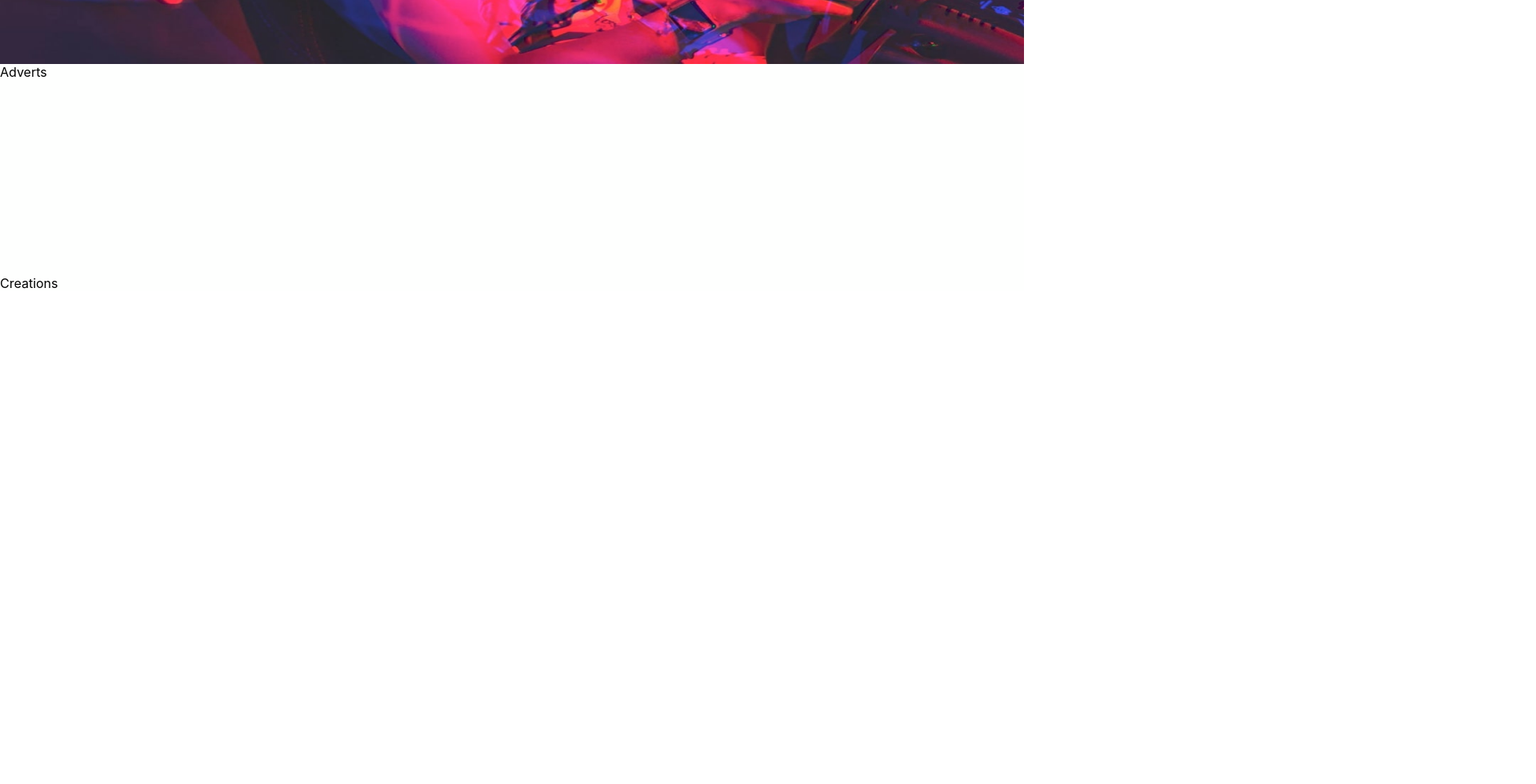
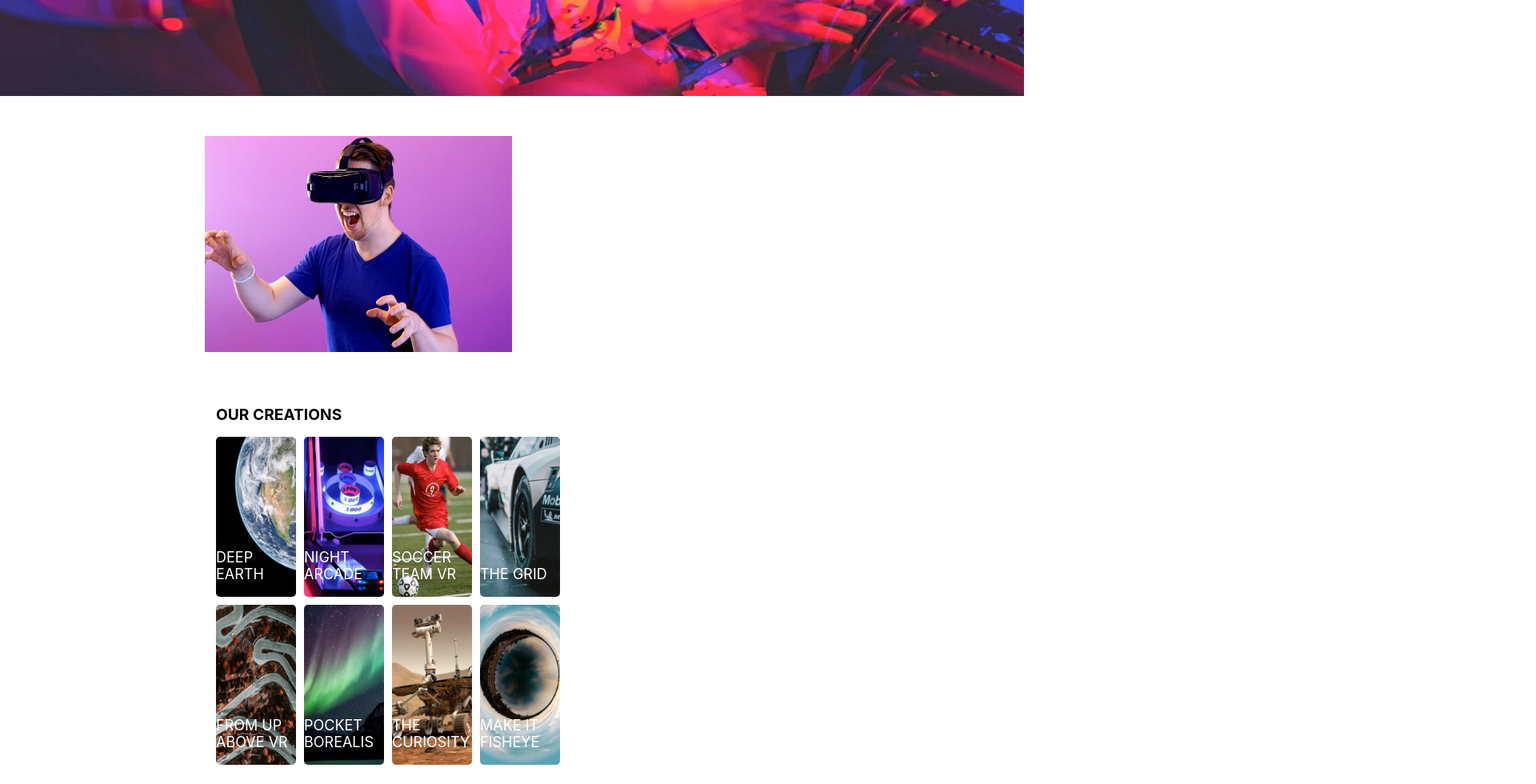
Before and after one commit to stefanappdev/loopstudios_landing_page, a React (Create React App) app: page / in a window 1280 px wide. Shown: the part 360-1340 px from the top of the page at 80% size, 1920 px wide, since content can reach past the window. Before the commit the page ends 800 px from the top, so only its background shows below. Built offline with nearby package versions, Linux system fonts and the light colour scheme.

Commit message:
second commit of landing page,page still  missing footer

```diff
--- a/src/components/Cards.js
+++ b/src/components/Cards.js
@@ -28,8 +28,105 @@ const Cards = () => {
             </div>
           </nav>
       </section>
-      <section id='Adverts'>Adverts </section>
-      <section id='Creations'>Creations</section>
+
+
+      <section id='Adverts'>
+
+        <div id="VR-img-container">
+          <img alt="A man wearing VR helmet" src='/images/image-interactive.jpg' id='VR-img'>
+
+          </img>
+
+        </div>
+
+
+      </section>
+
+
+      <section id='Creations'>
+
+
+        <h2> OUR CREATIONS</h2>
+
+        <div id='creations-imgs'>
+
+
+
+            <div class='grid-element' id='img1-container'>
+
+              <p>DEEP EARTH</p>
+
+            </div>
+
+
+
+            <div class='grid-element' id='img2-container'>
+
+
+
+            <p>NIGHT ARCADE</p>
+
+
+            </div>
+
+
+            <div class='grid-element' id='img3-container'>
+
+              <p>SOCCER TEAM VR</p>
+
+
+            </div>
+
+
+
+            <div class='grid-element' id='img4-container'>
+
+              <p>THE GRID </p>
+
+            </div>
+
+
+            <div class='grid-element' id='img5-container'>
+
+              <p>FROM UP ABOVE VR</p>
+
+
+            </div>
+
+
+
+            <div class='grid-element' id='img6-container'>
+
+              <p>POCKET BOREALIS</p>
+
+
+            </div>
+
+
+
+            <div class='grid-element' id='img7-container'>
+
+              <p>THE CURIOSITY</p>
+
+
+            </div>
+
+
+
+            <div class='grid-element' id='img8-container'>
+
+              <p>MAKE IT FISHEYE</p>
+
+
+            </div>
+
+
+        </div>
+
+
+
+
+      </section>
     </div>
 
   </main>
--- a/src/styles/Cards.css
+++ b/src/styles/Cards.css
@@ -10,9 +10,9 @@
 
 
 #content-box{
-    display:flexbox;
+    display:flex;
     flex-direction: column ;
-    height: 100vh;
+    height: 200vh;
 
 }
 
@@ -21,17 +21,18 @@
 
 #Header{
     background:url('/public/images/image-hero.jpg');
-    height: 55%;
+    height: 30%;
     background-size: 100% 100%;
     background-repeat: no-repeat;
     padding: 10px;
+    position: relative;
 
 }
 
 #nav-container{
-    position:relative;
+    position:absolute;
     left:1000px;
-    bottom: 210px;
+    bottom:260px;
 }
 
 .main-nav{
@@ -44,9 +45,11 @@
     color:#feffff;
     font-size: 15px
 }
+
 a{
 text-decoration: none;
 }
+
 #loopstudios{
     color: #fefdfd;
     font-weight:bold;
@@ -72,15 +75,110 @@ top:50px;
 
 #Creations{
     background-color: rgba(254,255,254,255);
-    height: auto;
+    height:auto;
+    padding: 10px;
+    padding-top: 50px;
+    margin-left: 260px;
+}
+
+
+#Creations>h2{
+    font-size: larger;
+}
+
+
+#Adverts{
+    background-color: rgba(254,255,254,255);
+    height: 20%;
+    padding-top: 50px;
+    display: flex;
+    position: relative;
+    align-items:center;
+    justify-content: center;
+    flex-direction:column;
+}
+
+#VR-img-container{
+    height:100%;
+    width:60%;
+}
+
+#VR-img{
+    height: 100%;
+    width: 50%;
 
 }
 
-#Adverts{
-    background-color: rgba(254,255,254,255);
-    height: 33%;
+#creations-imgs{
+    display:grid;
+    grid-template-rows: repeat(2,1fr);
+    grid-template-columns: repeat(4,10%);
+    height: 70%;
+    gap:10px;
+
 
 }
 
+.grid-element{
+  border-radius:5px ;
+  height: 200px;
+  width: 100px;
+  display: flex;
+  flex-direction: row;
+  background-color:blue ;
+}
+
+.grid-element>p{
+    align-self: flex-end;
+    color: #ffffff;
+    font-size:large;
+}
+
+
+#img1-container{
+    background-image: url('/public/images/image-deep-earth.jpg');
+    background-size: 100% 100%;
+}
+
+#img2-container{
+    background-image: url('/public/images/image-night-arcade.jpg');
+    background-size: 100% 100%;
+}
+
+
+#img3-container{
+    background-image: url('/public/images/image-soccer-team.jpg');
+    background-size: 100% 100%;
+}
+
+
+
+#img4-container{
+    background-image: url('/public/images/image-grid.jpg');
+    background-size: 100% 100%;
+}
+
+
+#img5-container{
+    background-image: url('/public/images/image-from-above.jpg');
+    background-size: 100% 100%;
+}
+
+#img6-container{
+    background-image: url('/public/images/image-pocket-borealis.jpg');
+    background-size: 100% 100%;
+}
+
+#img7-container{
+    background-image: url('/public/images/image-curiosity.jpg');
+    background-size: 100% 100%;
+}
+
+#img8-container{
+    background-image: url('/public/images/image-fisheye.jpg');
+    background-size: 100% 100%;
+}
+
+
 
 }
```
